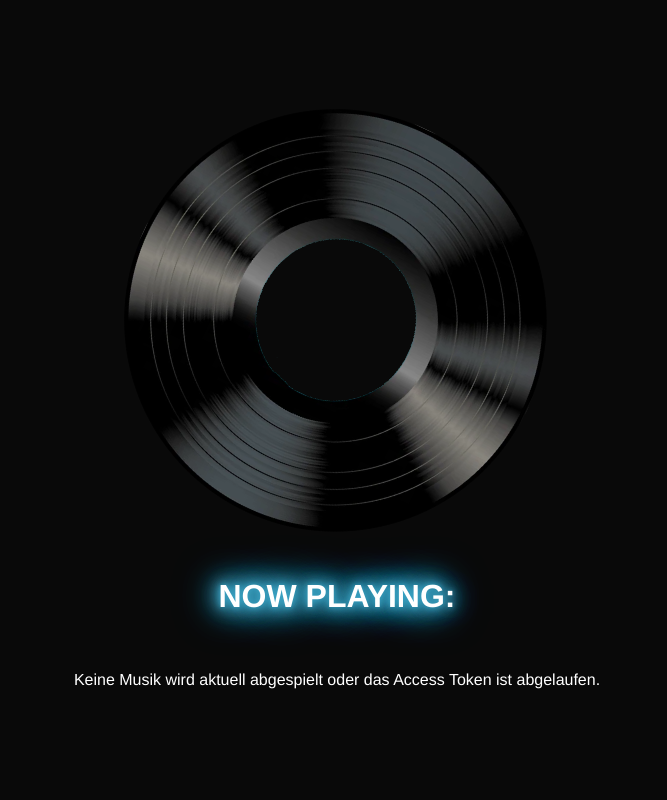
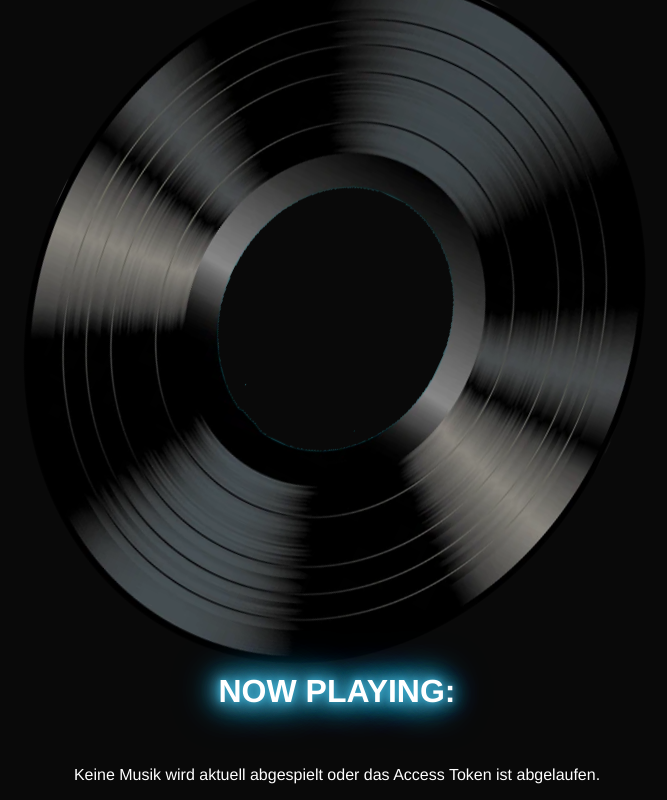
Before and after one commit to gurkenpeter/Spotiview, a Flask app: template templates/index.html in a window 1280 px wide. Shown: the whole page, without its empty margins (303-970 px from the left). Run offline with Flask 3, Linux system fonts and the light colour scheme; the template is opened without the code that fills it, so the values that code supplies are empty; parts of the project's set-up code (start-up, migrations or seed data) failed here and were passed over.

Commit message:
Update index.html

```diff
--- a/templates/index.html
+++ b/templates/index.html
@@ -46,8 +46,8 @@
 
         .vinyl-container {
             position: relative;
-            width: 450px; /* Größe der Schallplatte */
-            height: 450px; /* Größe der Schallplatte */
+            width: 750px; /* Größe der Schallplatte */
+            height: 750px; /* Größe der Schallplatte */
             display: flex;
             justify-content: center;
             align-items: center;
```
